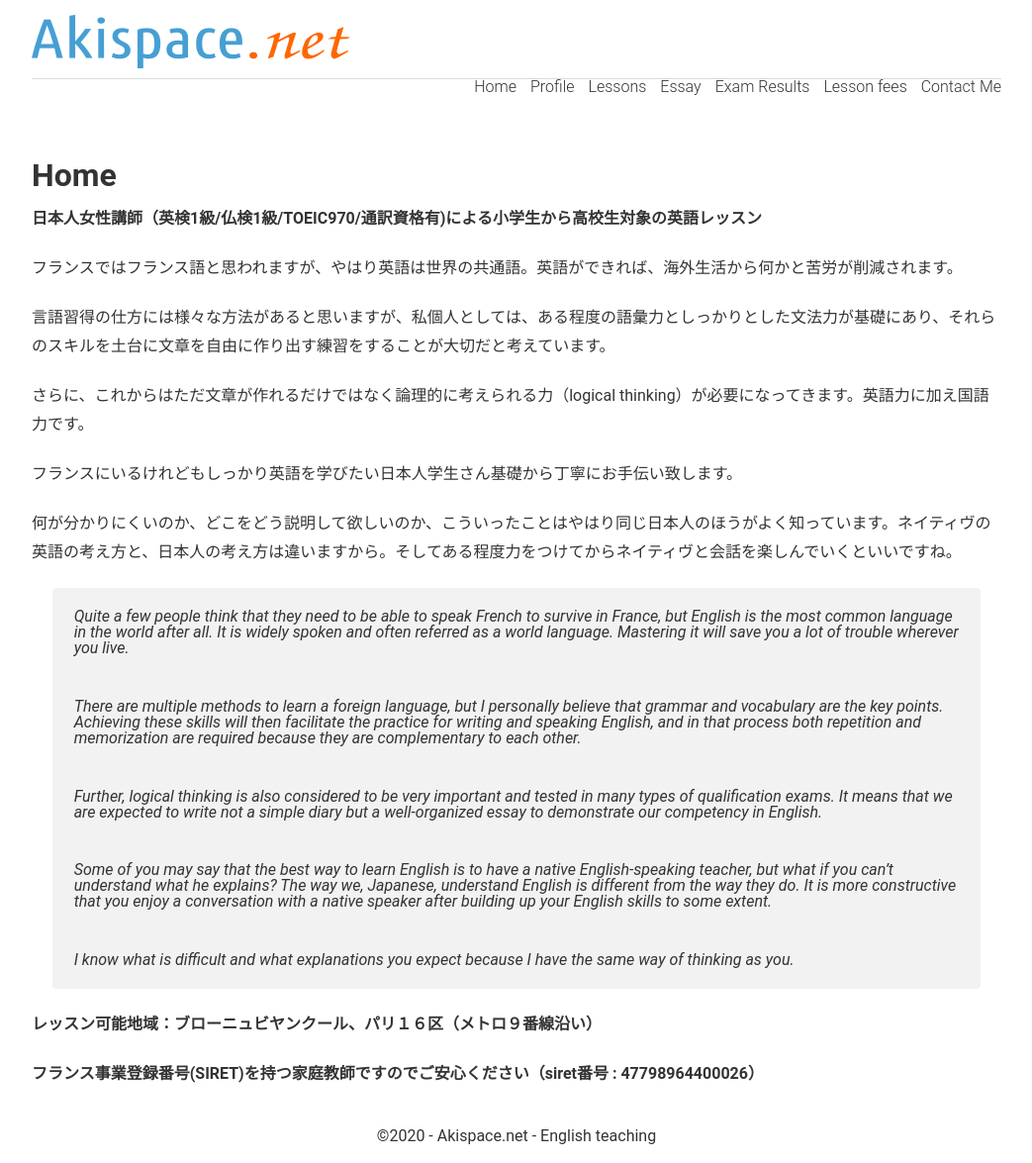
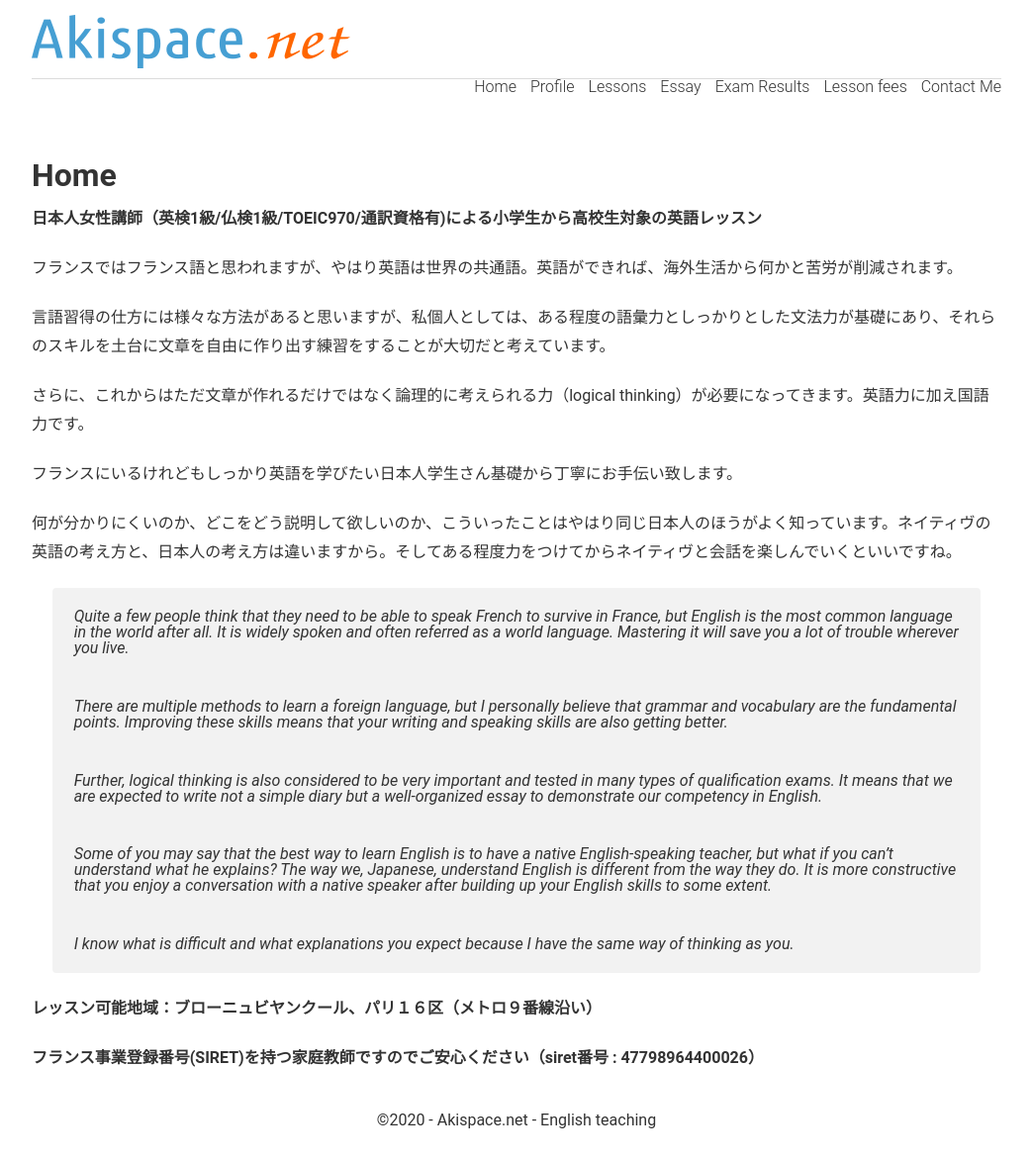
Before and after one commit to phocean/akispace, a Jekyll site: the page built from index.md, in a window 1280 px wide. Shown: the whole page at 99% size, without its empty margins (118-1161 px from the left). Built offline with Jekyll 4.4.1, drawn with Linux system fonts in a browser that asks for light colours.

Commit message:
sentences modified

```diff
--- a/index.md
+++ b/index.md
@@ -22,7 +22,7 @@ description: フランス、パリ/ブローニュで探す英語家庭教師。
 
 > Quite a few people think that they need to be able to speak French to survive in France, but English is the most common language in the world after all. It is widely spoken and often referred as a world language. Mastering it will save you a lot of trouble wherever you live.
 >
-> There are multiple methods to learn a foreign language, but I personally believe that grammar and vocabulary are the key points. Achieving these skills will then facilitate the practice for writing and speaking English, and in that process both repetition and memorization are required because they are complementary to each other.
+> There are multiple methods to learn a foreign language, but I personally believe that grammar and vocabulary are the fundamental points. Improving these skills means that your writing and speaking skills are also getting better.
 >
 > Further, logical thinking is also considered to be very important and tested in many types of qualification exams. It means that we are expected to write not a simple diary but a well-organized essay to demonstrate our competency in English.
 >
```
